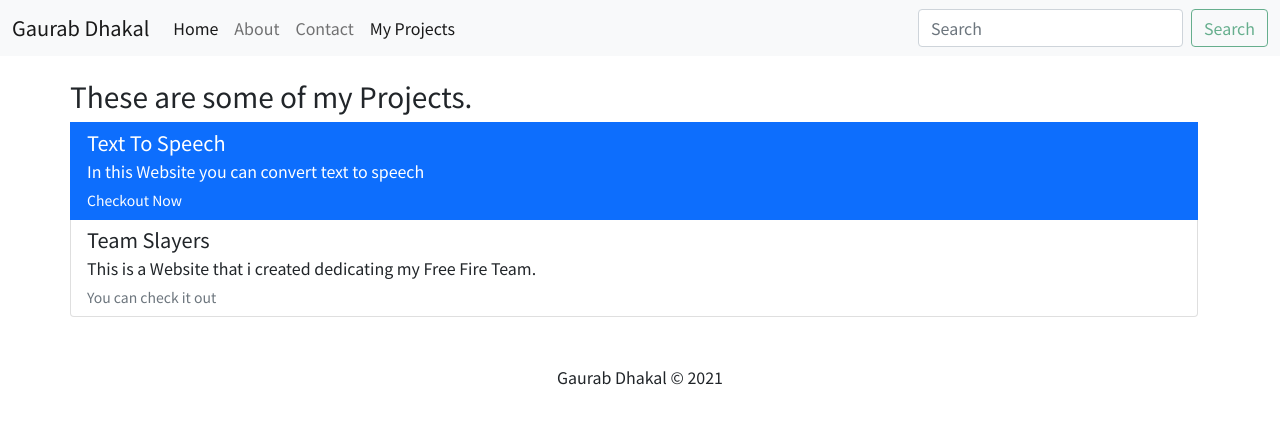
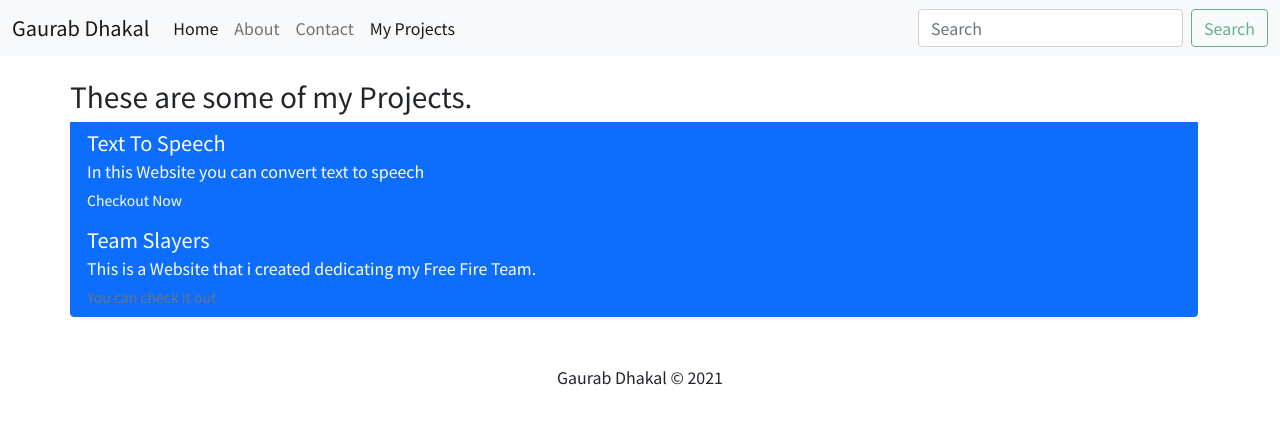
Before and after one commit to GaurabDhakal/gaurabxangular, an Angular app: page /myprojects in a window 1280 px wide. Shown: the top 424 px of the page. Built offline with nearby package versions, Linux system fonts and the light colour scheme.

Commit message:
myprojects_change

```diff
--- a/src/app/mycomponents/projects/projects.component.html
+++ b/src/app/mycomponents/projects/projects.component.html
@@ -8,7 +8,7 @@
       <p class="mb-1">In this Website you can convert text to speech</p>
       <small>Checkout Now</small>
     </a>
-    <a href="https://www.teamslayers.ga/" class="list-group-item list-group-item-action">
+    <a href="https://www.teamslayers.ga/" class="list-group-item list-group-item-action active">
       <div class="d-flex w-100 justify-content-between">
         <h5 class="mb-1">Team Slayers</h5>
 
--- a/src/index.html
+++ b/src/index.html
@@ -6,7 +6,7 @@
   <base href="/">
 
   <meta name="viewport" content="width=device-width, initial-scale=1">
-  <link rel="icon" type="image/x-icon" href="favicon.ico">
+
 </head>
 <body><style>@import url(https://fonts.googleapis.com/css2?family=Noto+Sans+JP:wght@400&display=swap);body{font-family:'Noto Sans JP',sans-serif}</style>
   <app-root></app-root>
```
